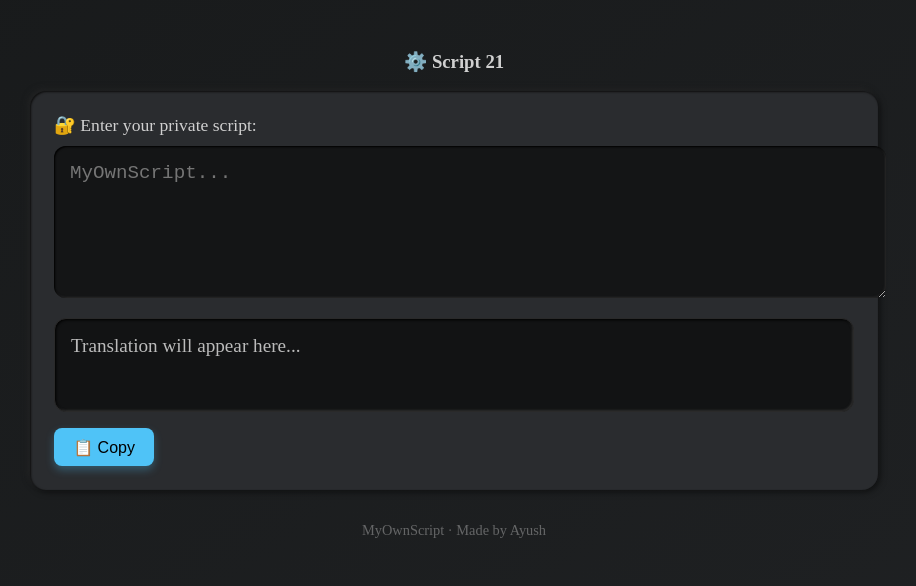
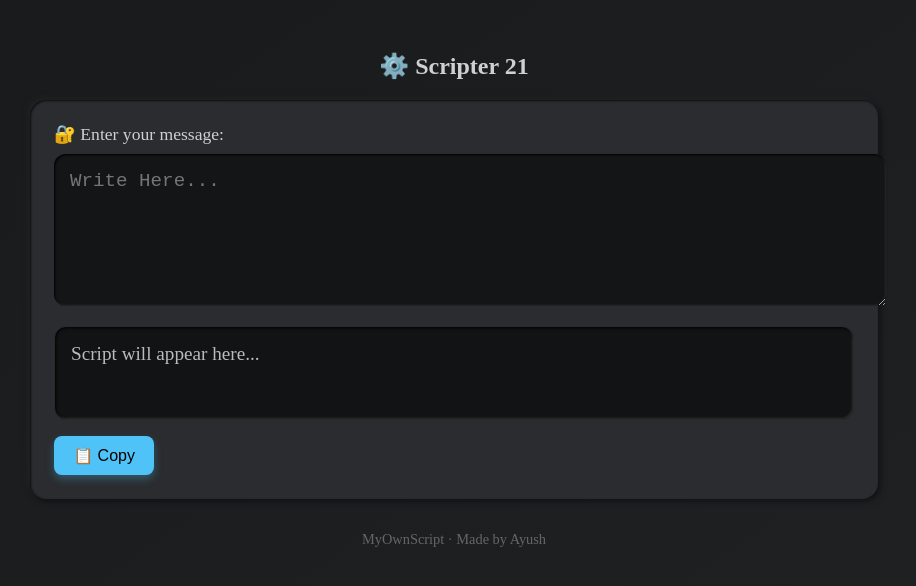
Before and after one commit to MyOwnScript/MyOwnScript.github.io, a plain HTML site: page fuhfhffhfdctctyigshhee.html in a window 1280 px wide. Shown: the whole page, without its empty margins (186-1102 px from the left). Drawn offline with Linux system fonts and the light colour scheme.

Commit message:
Update fuhfhffhfdctctyigshhee.html

```diff
--- a/fuhfhffhfdctctyigshhee.html
+++ b/fuhfhffhfdctctyigshhee.html
@@ -3,7 +3,7 @@
 <head>
   <meta charset="UTF-8" />
   <meta name="viewport" content="width=device-width, initial-scale=1.0"/>
-  <title> Script Translator</title>
+  <title> Scripter 21 </title>
   <style>
     :root {
       --dark-bg: #1a1c1e;
@@ -106,13 +106,13 @@
 </head>
 <body>
 
-  <h3>⚙️ Script 21 </h3>
+  <h2>⚙️ Scripter 21 </h2>
 
   <div class="card">
-    <label for="inputText">🔐 Enter your private script:</label>
-    <textarea id="inputText" placeholder="MyOwnScript..."></textarea>
+    <label for="inputText">🔐 Enter your message:</label>
+    <textarea id="inputText" placeholder="Write Here..."></textarea>
 
-    <div class="output" id="outputText">Translation will appear here...</div>
+    <div class="output" id="outputText">Script will appear here...</div>
     <button class="btn" onclick="copyToClipboard()">📋 Copy </button>
   </div>
 
```
